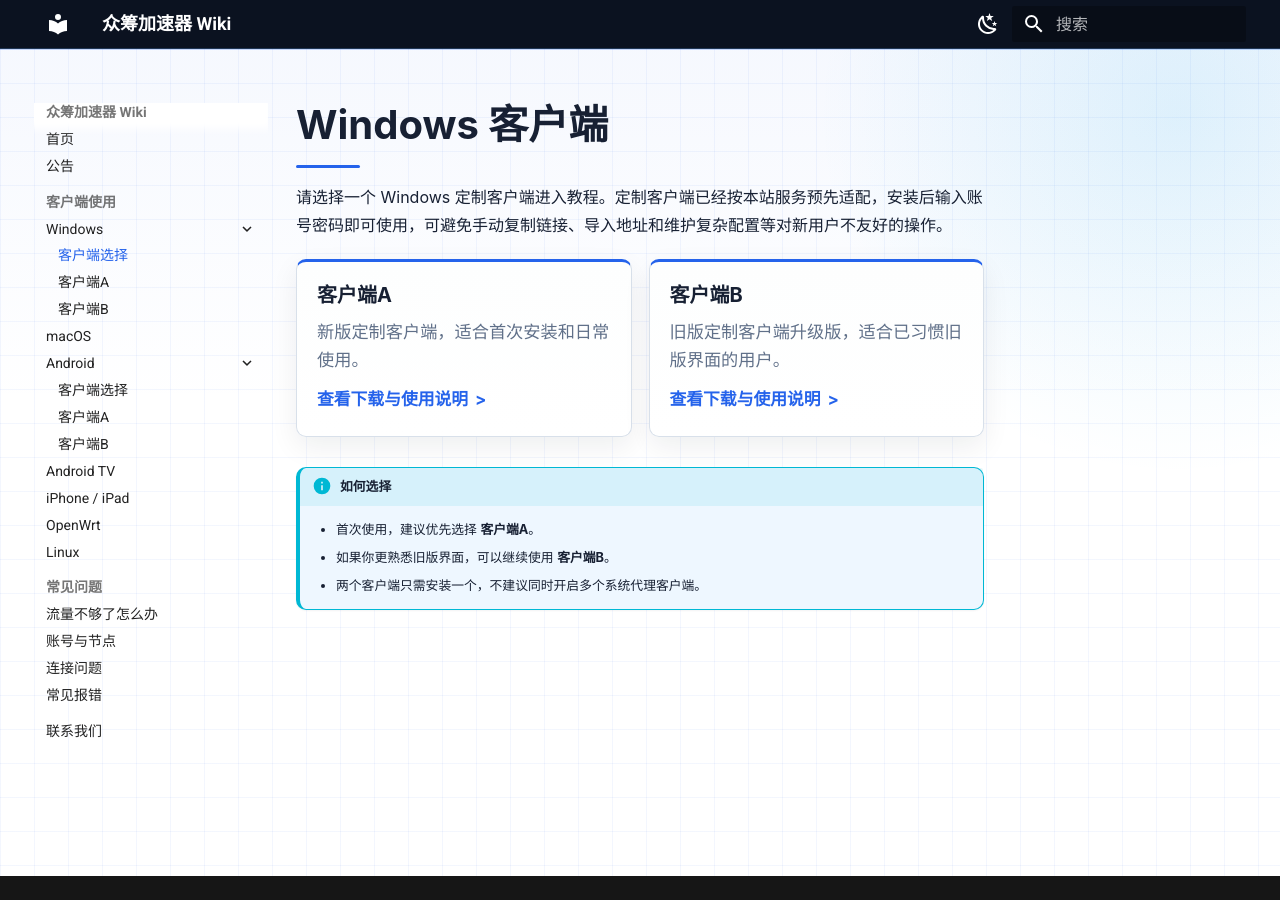
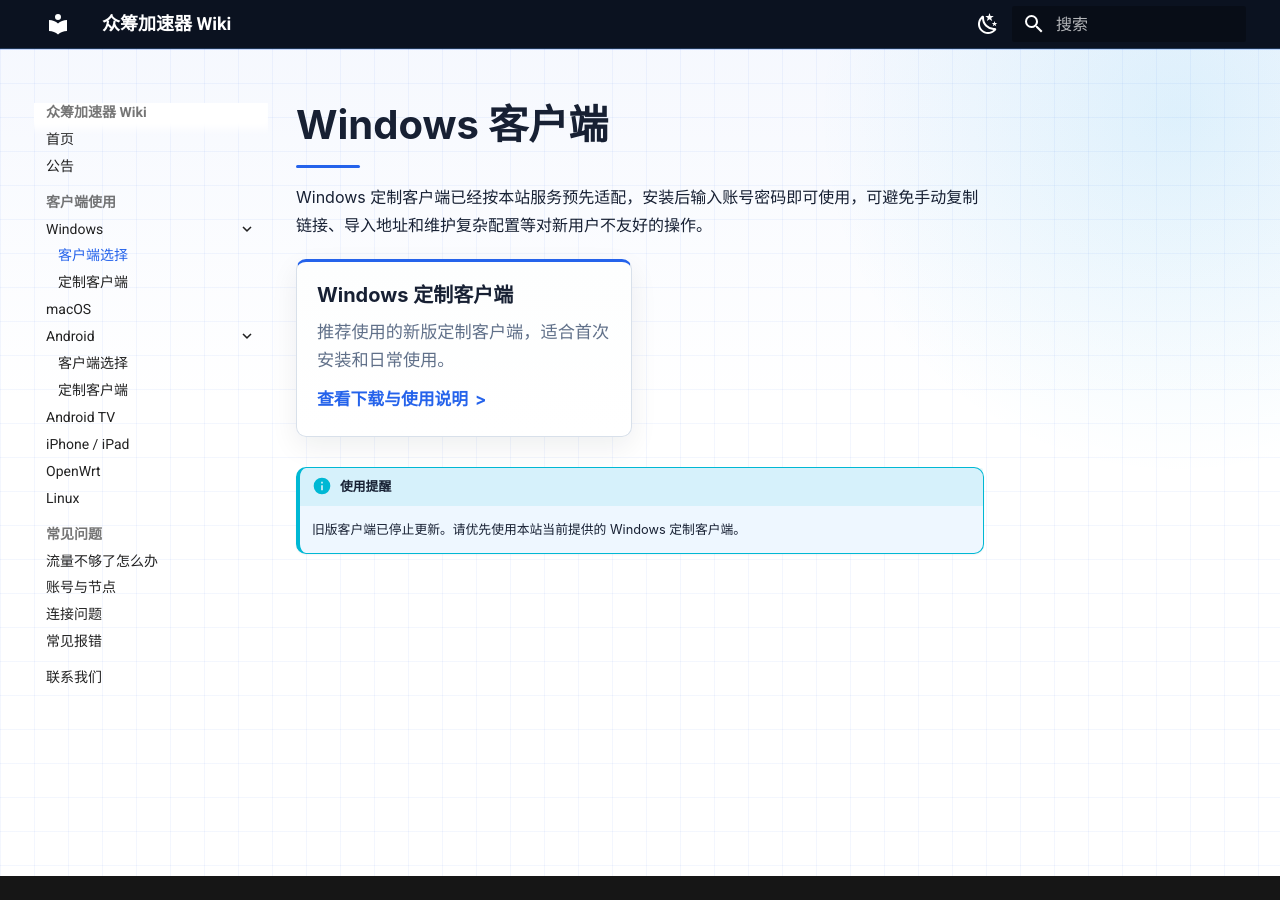
Before and after one commit to Netflixxp/airport-wiki, an MkDocs documentation site: the page built from docs/platforms/windows.md, in a window 1280 px wide. Built offline with MkDocs 1.6.1 and Material for MkDocs 9.7.7, drawn with Linux system fonts in a browser that asks for light colours.

Commit message:
Remove deprecated client B docs

```diff
--- a/docs/platforms/windows.md
+++ b/docs/platforms/windows.md
@@ -1,21 +1,14 @@
 # Windows 客户端
 
-请选择一个 Windows 定制客户端进入教程。定制客户端已经按本站服务预先适配，安装后输入账号密码即可使用，可避免手动复制链接、导入地址和维护复杂配置等对新用户不友好的操作。
+Windows 定制客户端已经按本站服务预先适配，安装后输入账号密码即可使用，可避免手动复制链接、导入地址和维护复杂配置等对新用户不友好的操作。
 
-<div class="doc-card-grid two">
+<div class="doc-card-grid">
   <a class="doc-card" href="../../clients/windows-client-a/">
-    <span class="doc-card-title">客户端A</span>
-    <span class="doc-card-text">新版定制客户端，适合首次安装和日常使用。</span>
-    <span class="doc-card-meta">查看下载与使用说明</span>
-  </a>
-  <a class="doc-card" href="../../clients/windows-client-b/">
-    <span class="doc-card-title">客户端B</span>
-    <span class="doc-card-text">旧版定制客户端升级版，适合已习惯旧版界面的用户。</span>
+    <span class="doc-card-title">Windows 定制客户端</span>
+    <span class="doc-card-text">推荐使用的新版定制客户端，适合首次安装和日常使用。</span>
     <span class="doc-card-meta">查看下载与使用说明</span>
   </a>
 </div>
 
-!!! info "如何选择"
-    - 首次使用，建议优先选择 **客户端A**。
-    - 如果你更熟悉旧版界面，可以继续使用 **客户端B**。
-    - 两个客户端只需安装一个，不建议同时开启多个系统代理客户端。
+!!! info "使用提醒"
+    旧版客户端已停止更新。请优先使用本站当前提供的 Windows 定制客户端。
--- a/mkdocs.yml
+++ b/mkdocs.yml
@@ -35,13 +35,11 @@ nav:
   - 客户端使用:
       - Windows:
           - 客户端选择: platforms/windows.md
-          - 客户端A: clients/windows-client-a.md
-          - 客户端B: clients/windows-client-b.md
+          - 定制客户端: clients/windows-client-a.md
       - macOS: clients/macos-client-a.md
       - Android:
           - 客户端选择: platforms/android.md
-          - 客户端A: clients/android-client-a.md
-          - 客户端B: clients/android-client-b.md
+          - 定制客户端: clients/android-client-a.md
       - Android TV: clients/android-tv.md
       - iPhone / iPad: clients/ios.md
       - OpenWrt: clients/openwrt.md
```
Also changed, not shown: docs/clients/android-client-a.md (+3 -3 lines), docs/clients/android-client-b.md (deleted, +0 -32 lines), docs/clients/windows-client-a.md (+3 -3 lines), docs/clients/windows-client-b.md (deleted, +0 -48 lines), docs/platforms/android.md (+4 -8 lines).
